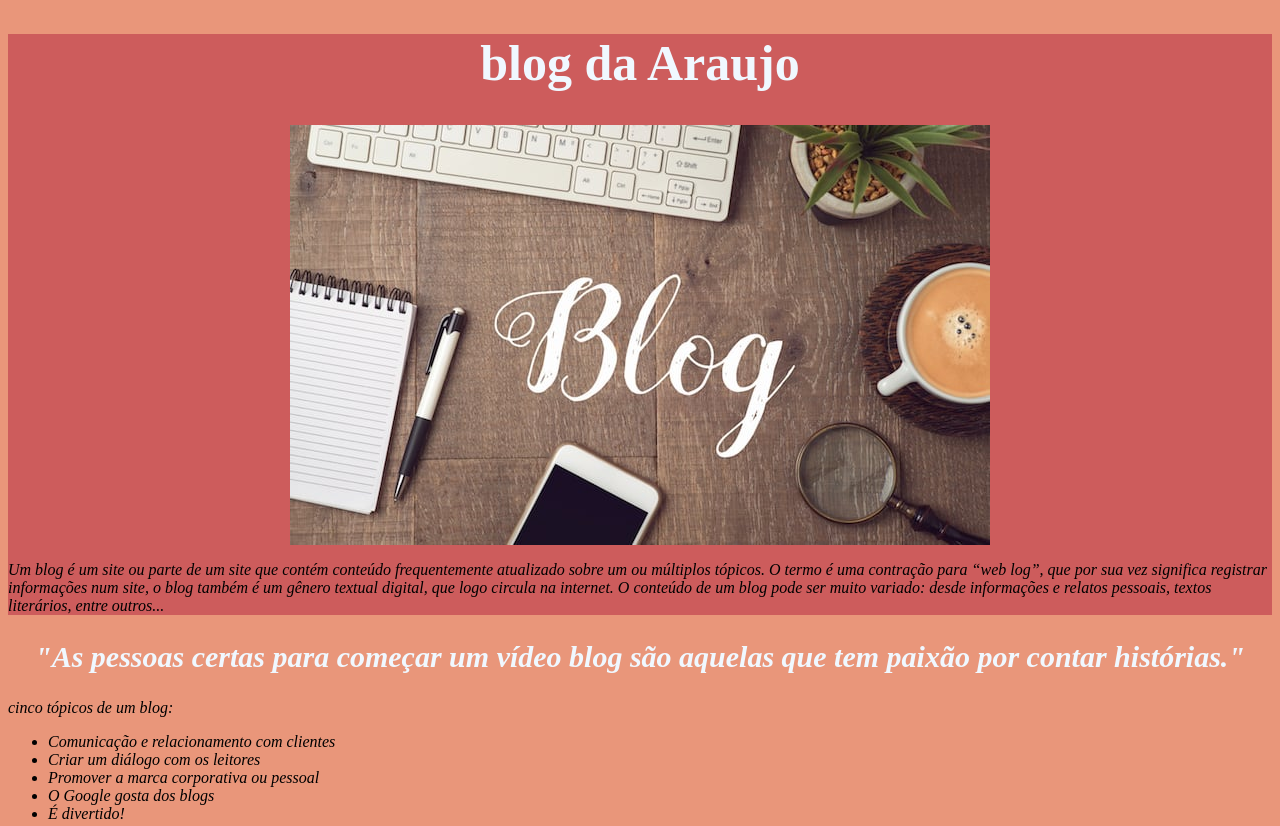
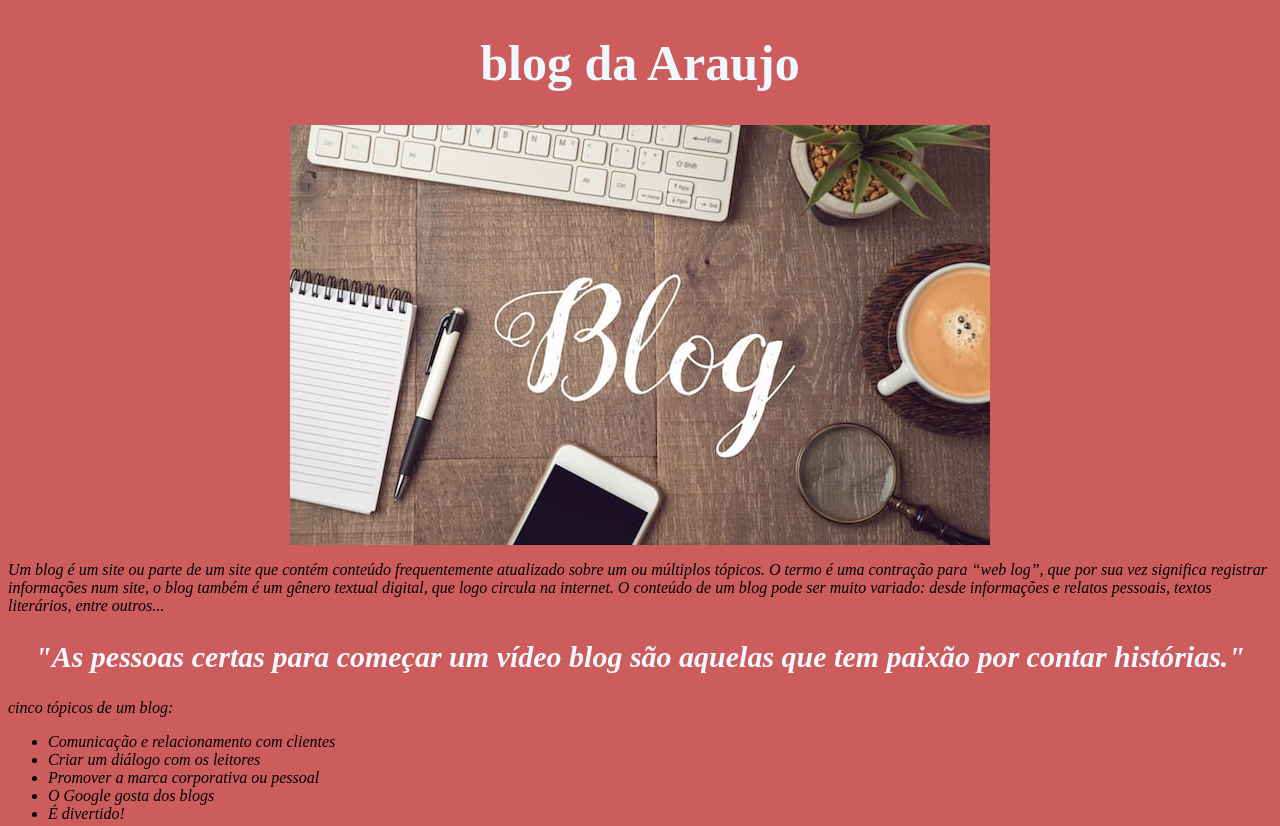
Before and after one commit to isa1005/minha_pagina_web, a plain HTML site: page index.html in a window 1280 px wide. Shown: the top 826 px of the page. Drawn offline with Linux system fonts and the light colour scheme.

Commit message:
........

```diff
--- a/styles.css
+++ b/styles.css
@@ -1,4 +1,4 @@
-body{background: darksalmon;}
+body{background-color: indianred;}
 
 #titulo1 {
   text-align: center;
```
